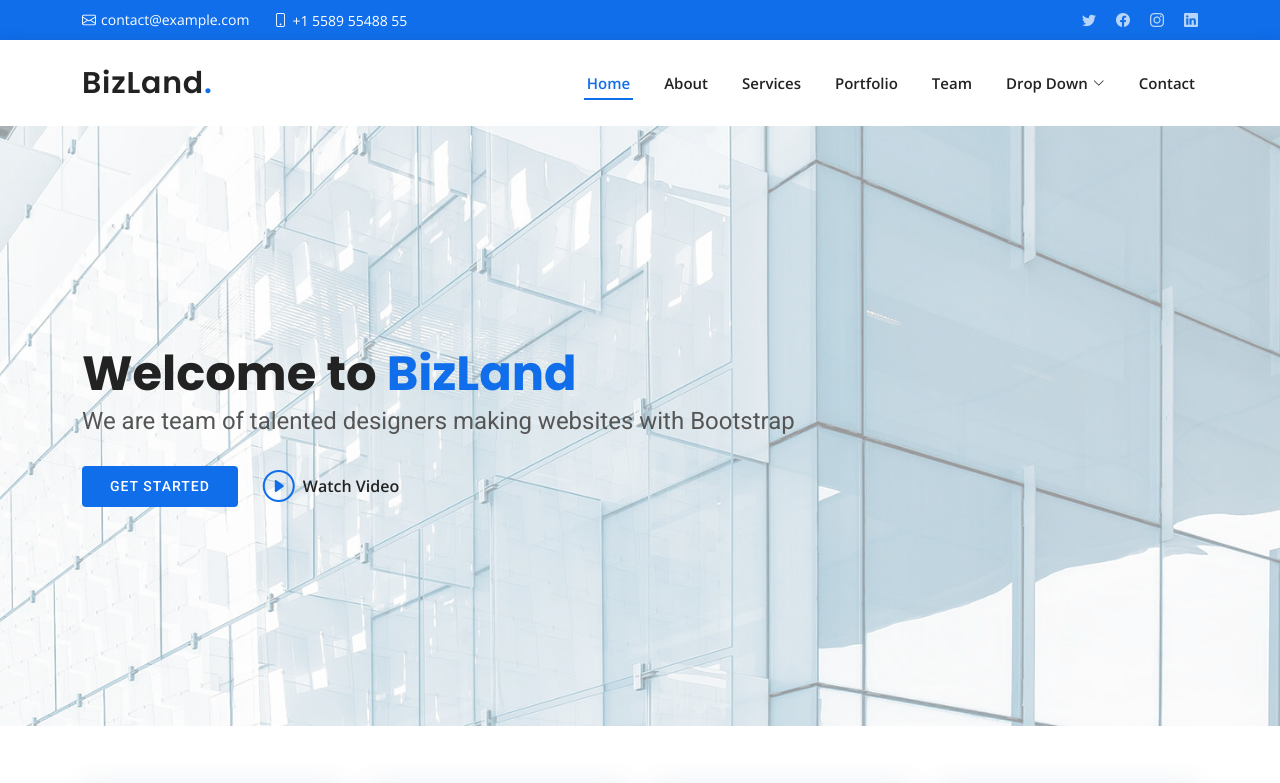
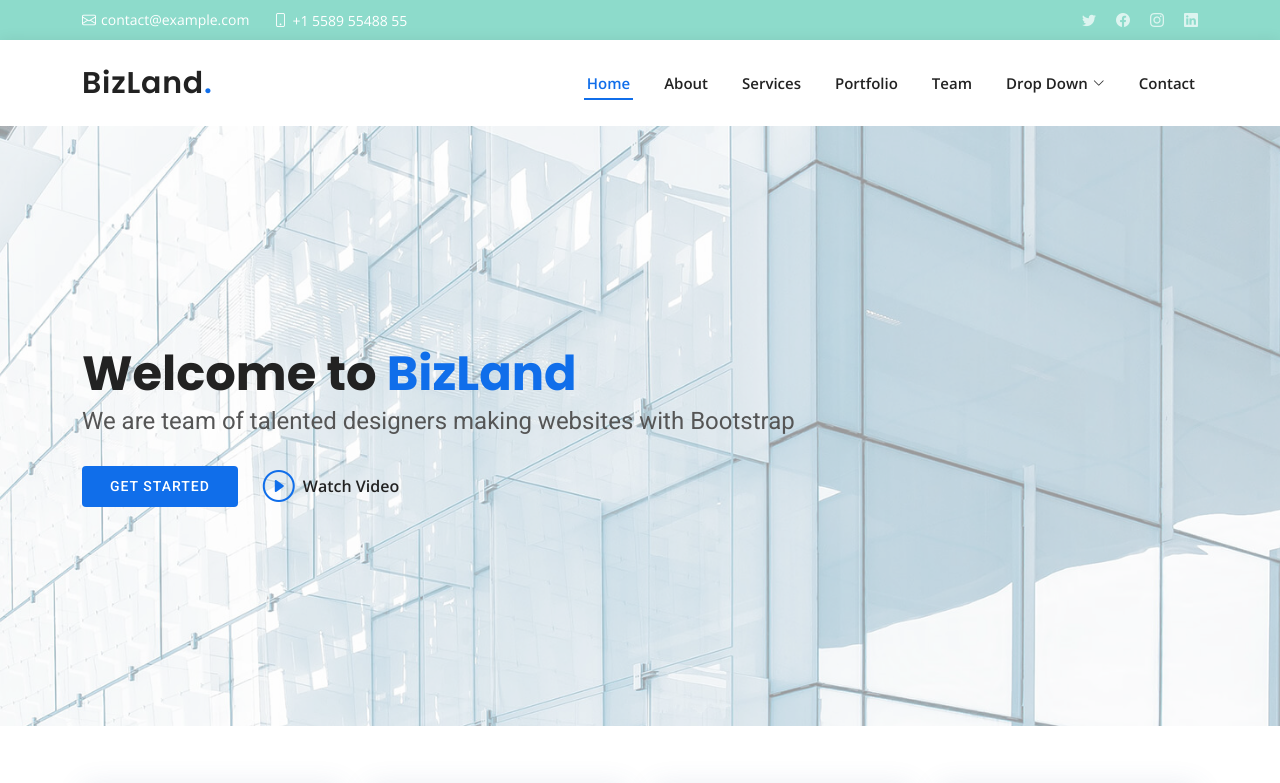
Before and after one commit to gtosilva89/iiap, a plain HTML site: page index.html in a window 1280 px wide. Shown: the top 783 px of the page. Drawn offline with nearby package versions, Linux system fonts and the light colour scheme.

Commit message:
Update style.css

```diff
--- a/assets/css/style.css
+++ b/assets/css/style.css
@@ -126,7 +126,7 @@ h6 {
 # Top Bar
 --------------------------------------------------------------*/
 #topbar {
-  background: #106eea;
+  background: #8ddbcb;
   height: 40px;
   font-size: 14px;
   transition: all 0.5s;
```
